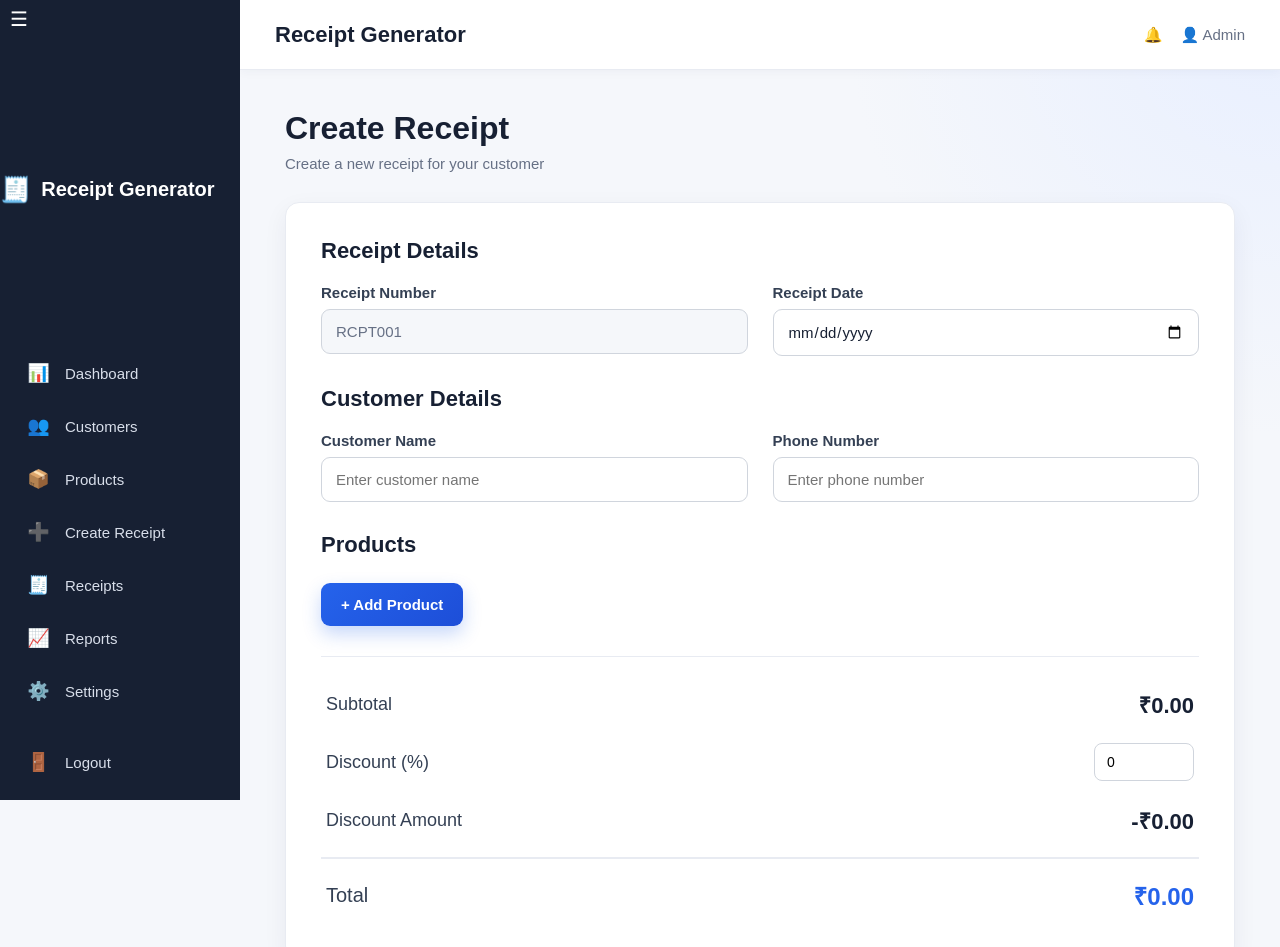
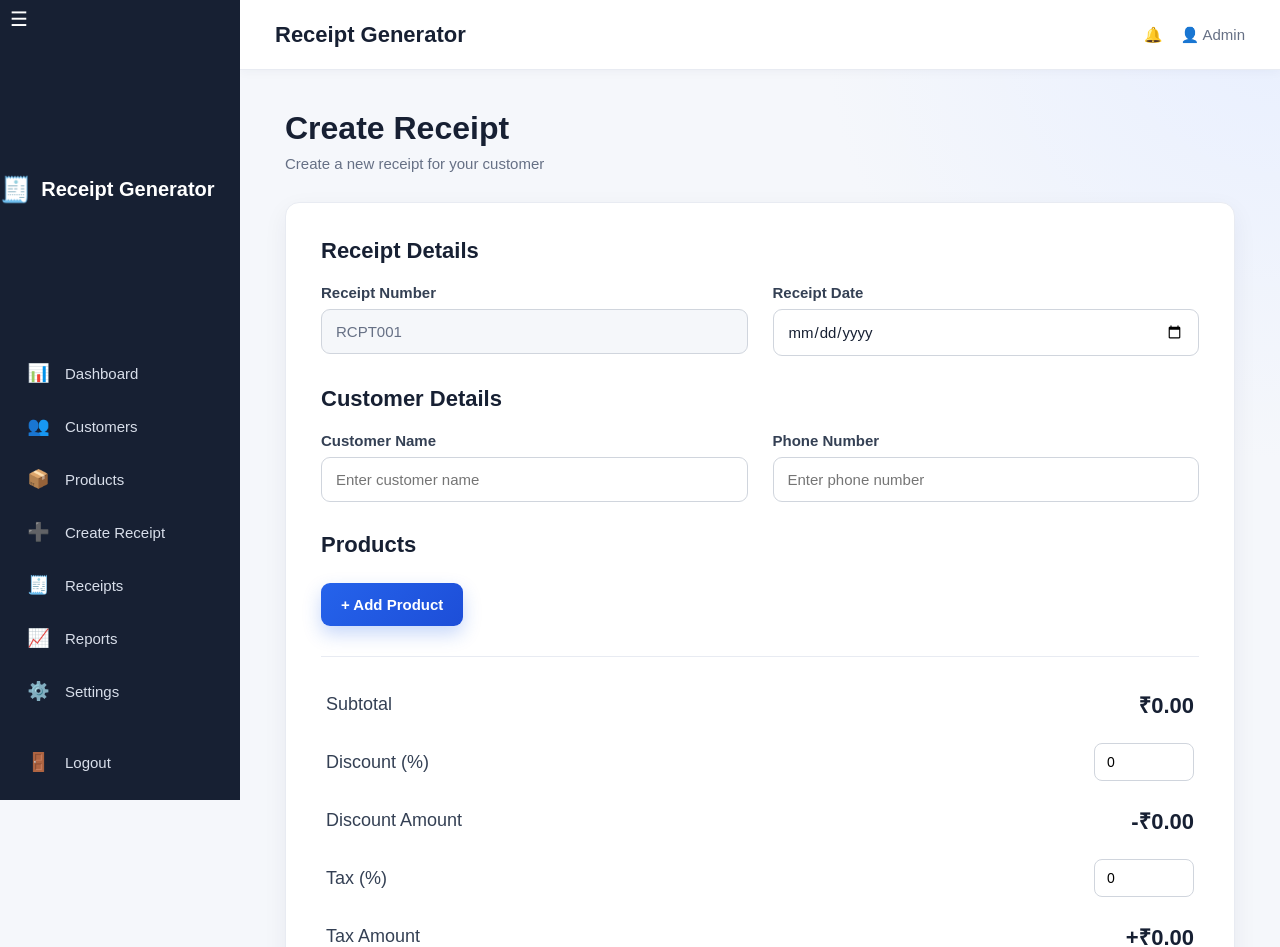
Before and after one commit to yellanithin/receipt-generator, a React (Create React App) app: page /create-receipt in a window 1280 px wide. Shown: the top 947 px of the page. Built offline with nearby package versions, Linux system fonts and the light colour scheme.

Commit message:
Add tax calculation

```diff
--- a/src/pages/CreateReceipt.js
+++ b/src/pages/CreateReceipt.js
@@ -4,6 +4,8 @@ function CreateReceipt() {
     const [products, setProducts] = useState([]);
 
     const [discount, setDiscount] = useState(0);
+
+    const [tax, setTax] = useState(0);
 
     //add a new product
     const addProduct = () => {
@@ -43,6 +45,10 @@ function CreateReceipt() {
     const discountAmount = (subtotal * discount) / 100;
 
     const totalAfterDiscount = subtotal - discountAmount;
+
+    const taxAmount = (totalAfterDiscount * tax) / 100;
+
+    const finalTotal = totalAfterDiscount + taxAmount;
 
     return (
         <div className="page-content">
@@ -210,11 +216,33 @@ function CreateReceipt() {
                         </strong>
                     </div>
 
-                    <div className="summary-row final-row">
-                        <span>Total</span>
+                    <div className="summary-row discount-row">
+
+                        <label>Tax (%)</label>
+
+                        <input
+                            type="number"
+                            min="0"
+                            max="100"
+                            value={tax}
+                            onChange={(e) => setTax(Number(e.target.value))}
+                        />
+
+                    </div>
+
+                    <div className="summary-row">
+                        <span>Tax Amount</span>
 
                         <strong>
-                            ₹{totalAfterDiscount.toFixed(2)}
+                            +₹{taxAmount.toFixed(2)}
+                        </strong>
+                    </div>
+
+                    <div className="summary-row final-row">
+                        <span>Final Total</span>
+
+                        <strong>
+                            ₹{finalTotal.toFixed(2)}
                         </strong>
                     </div>
 
```
